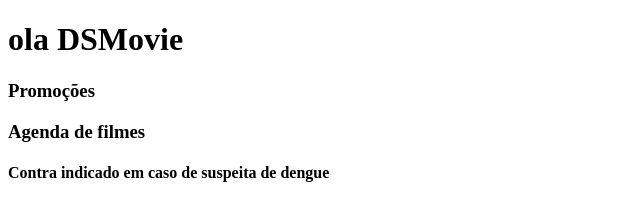
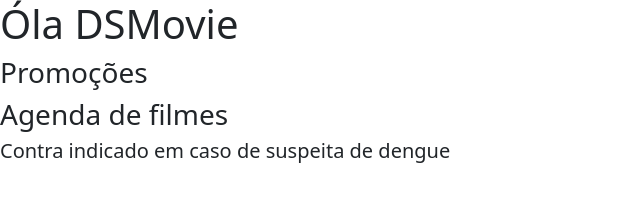
Before and after one commit to MuriloDS14/ProjetoDSmovie, a plain HTML site: page index.html in a window 1280 px wide. Shown: the whole page, without its empty margins (0-640 px from the left). Drawn offline with nearby package versions, Linux system fonts and the light colour scheme.

Commit message:
Bootstrap

```diff
--- a/index.html
+++ b/index.html
@@ -5,12 +5,15 @@
     <meta http-equiv="X-UA-Compatible" content="IE=edge">
     <meta name="viewport" content="width=device-width, initial-scale=1.0">
     <title>Projeto DSMovie</title>
+
+    <link href="https://cdn.jsdelivr.net/npm/bootstrap@5.1.3/dist/css/bootstrap.min.css" rel="stylesheet" integrity="sha384-1BmE4kWBq78iYhFldvKuhfTAU6auU8tT94WrHftjDbrCEXSU1oBoqyl2QvZ6jIW3" crossorigin="anonymous">
+
 </head>
 <body>
 
-    <h1>ola DSMovie</h1>
+    <h1>Óla DSMovie</h1>
     <h3>Promoções</h3>
     <h3>Agenda de filmes</h3>
-    <h4>Contra indicado em caso de suspeita de dengue</h4>
+    <h5>Contra indicado em caso de suspeita de dengue</h5>
 </body>
 </html>
```
